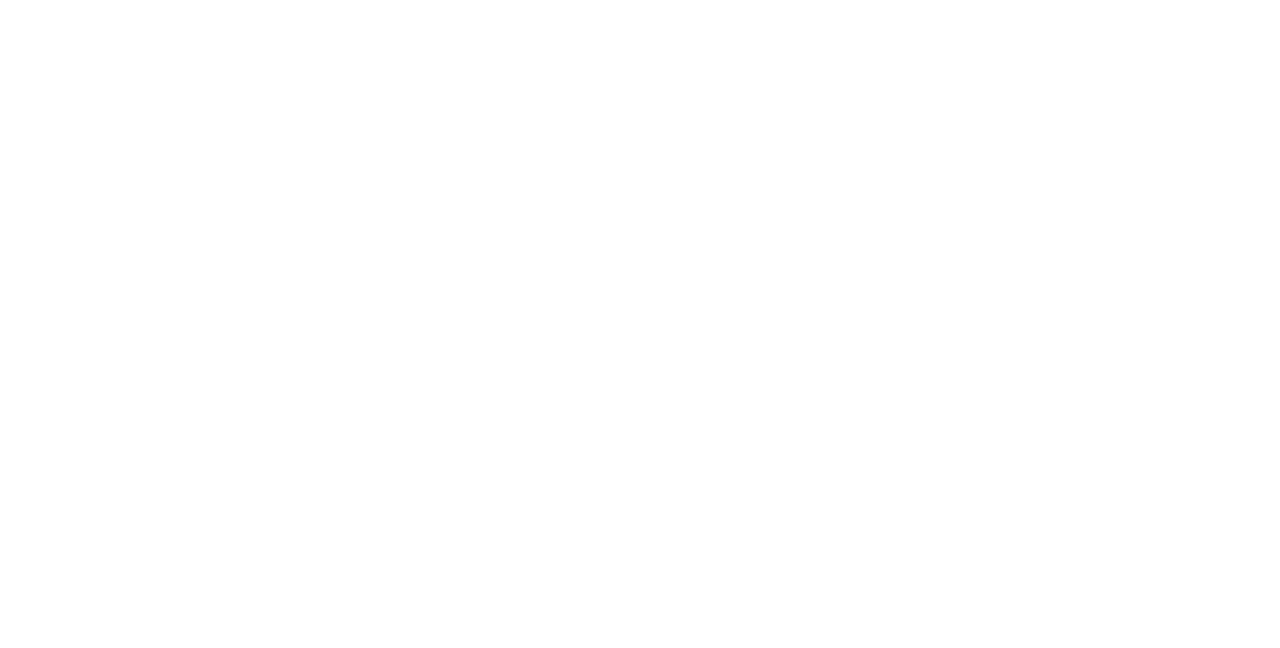
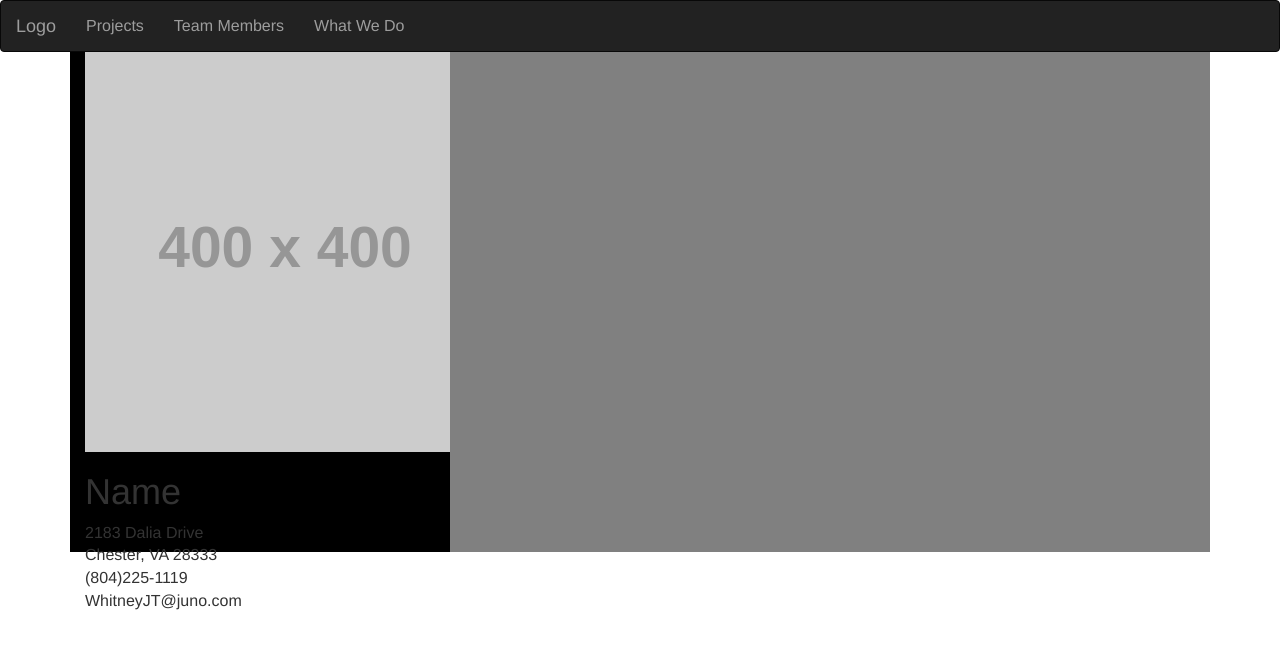
Before and after one commit to fee-slc-2016/tiy-slc-fee-2016, a plain HTML site: page kevin_black.html in a window 1280 px wide. Drawn offline with nearby package versions, Linux system fonts and the light colour scheme; placeholder pictures from the web are drawn by us.

Commit message:
add html divs

```diff
--- a/kevin_black.html
+++ b/kevin_black.html
@@ -3,8 +3,62 @@
   <head>
     <meta charset="utf-8">
     <title>Kevin Black</title>
+    <meta charset="utf-8">
+    <meta name="viewport" content="width=device-width, initial-scale=1">
+    <link rel="stylesheet" href="//maxcdn.bootstrapcdn.com/bootstrap/3.3.7/css/bootstrap.min.css">
+    <link rel="stylesheet" href="./css/ie10-viewport-bug-workaround.css">
+
+    <!-- Custom styles -->
+    <link rel="stylesheet" href="./css/main.css">
+    <script src="//ajax.googleapis.com/ajax/libs/jquery/1.12.4/jquery.min.js"></script>
+    <script src="//maxcdn.bootstrapcdn.com/bootstrap/3.3.7/js/bootstrap.min.js"></script>
   </head>
   <body>
 
+    <nav class="navbar navbar-inverse">
+      <div class="container-fluid">
+        <div class="navbar-header">
+          <button type="button" class="navbar-toggle" data-toggle="collapse" data-target="#myNavbar">
+            <span class="icon-bar"></span>
+            <span class="icon-bar"></span>
+            <span class="icon-bar"></span>
+          </button>
+          <a class="navbar-brand" href="#">Logo</a>
+        </div>
+        <div class="collapse navbar-collapse" id="myNavbar">
+          <ul class="nav navbar-nav">
+            <li><a href="#myCarousel">Projects</a></li>
+            <li><a href="#team">Team Members</a></li>
+            <li><a href="#whatWeDo">What We Do</a></li>
+          </ul>
+        </div>
+      </div>
+    </nav>
+
+    <div class="container">
+      <div class="left-side col-sm-4" style="background-color: black; height: 500px">
+        <section>
+          <img src="https://dummyimage.com/400x400/000/fff.jpg&text=Dummy+image" alt="" />
+          <div class="name">
+            <h1>Name</h1>
+          </div>
+          <div class="contact_info">
+            <p>
+              2183 Dalia Drive <br>
+Chester, VA 28333 <br>
+(804)225‐1119 <br>
+WhitneyJT@juno.com
+            </p>
+
+          </div>
+
+        </section>
+
+      </div>
+      <div class="right-side col-sm-8" style="background-color: gray; height: 500px">
+
+      </div>
+    </div>
+
   </body>
 </html>
```
